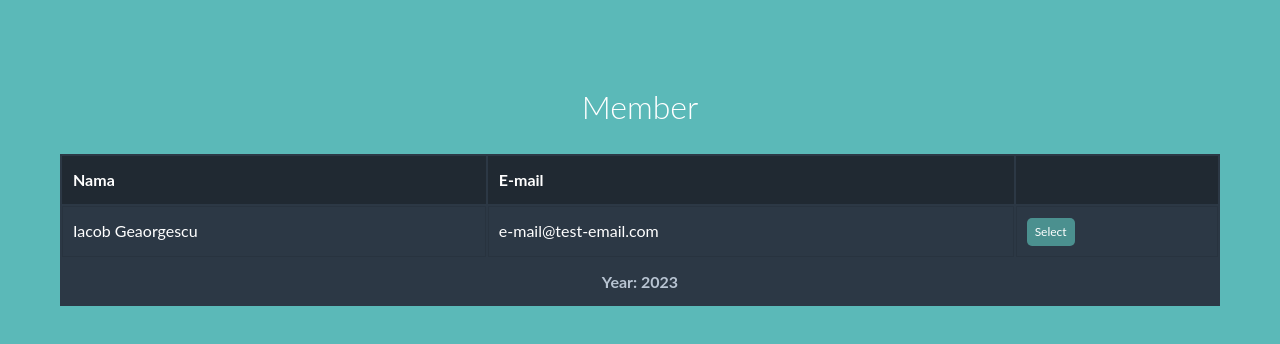
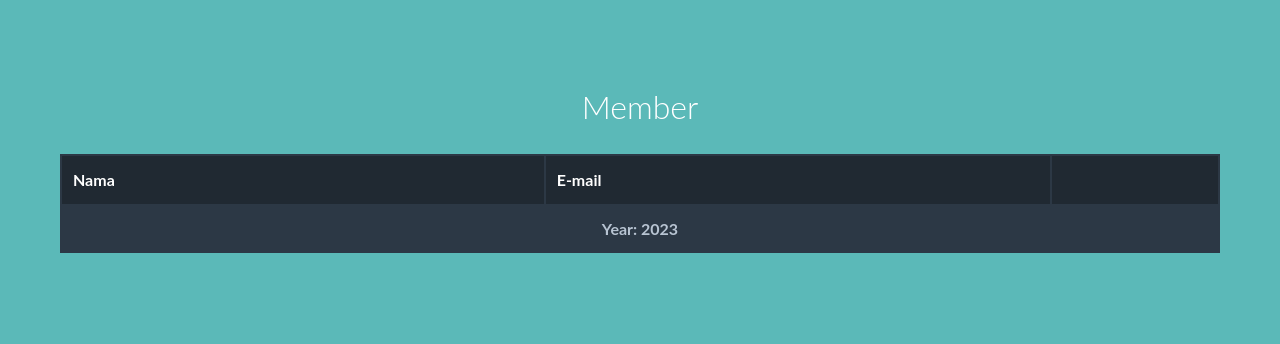
Before and after one commit to iqbalrahman-jpg/frontend, a plain HTML site: page index.html in a window 1280 px wide. Drawn offline with nearby package versions, Linux system fonts and the light colour scheme; no server answers.

Commit message:
3. Update Table

```diff
--- a/index.html
+++ b/index.html
@@ -33,19 +33,6 @@
       </tr>
     </tfoot>
     <tbody id="table-body">
-      <tr>
-        <td data-title='Provider Name'>
-          Iacob Geaorgescu
-        </td>
-        <td data-title='E-mail'>
-          e-mail@test-email.com
-        </td>
-        <td class='select'>
-          <a class='button' href='#'>
-            Select
-          </a>
-        </td>
-      </tr>
     </tbody>
   </table>
 </main>
```
